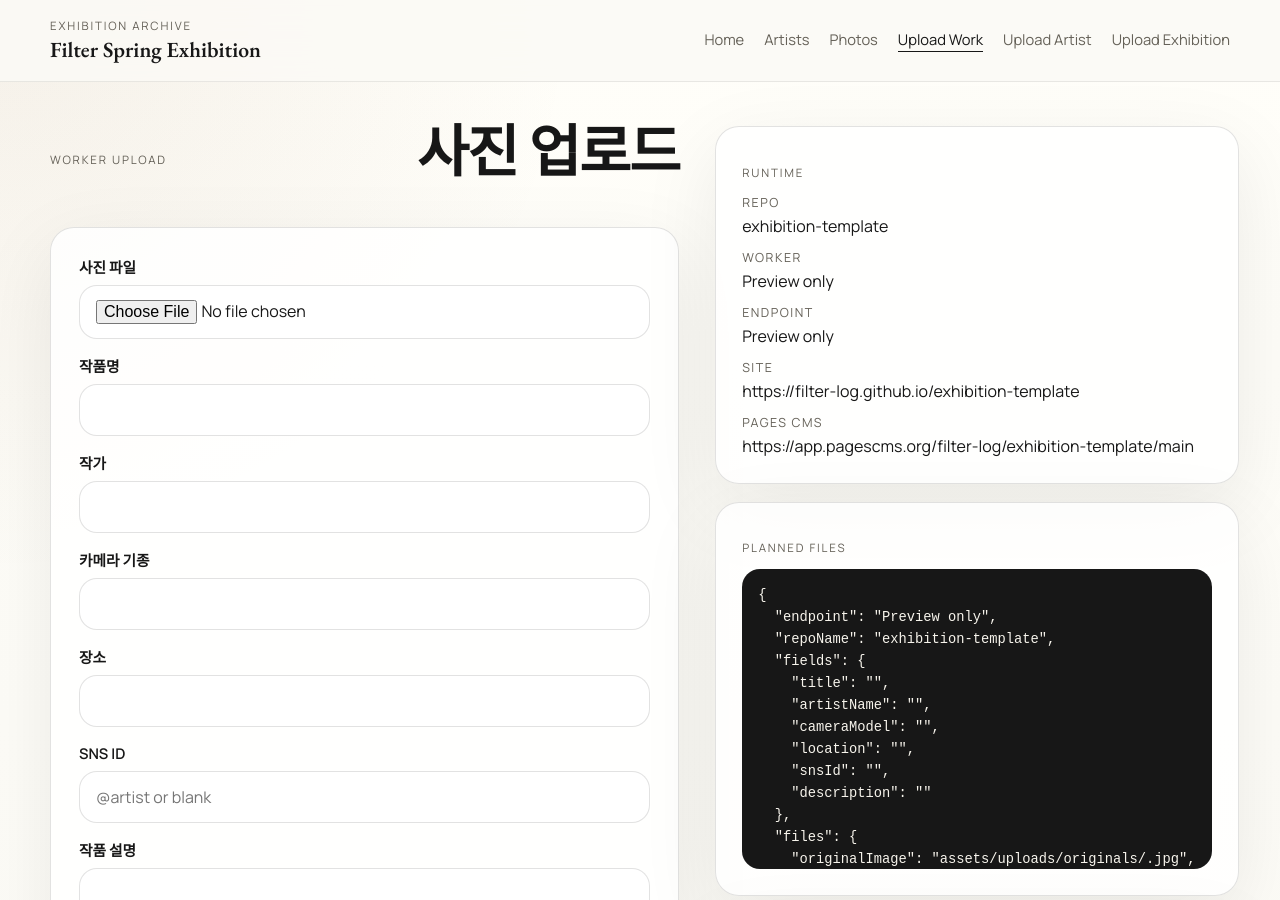
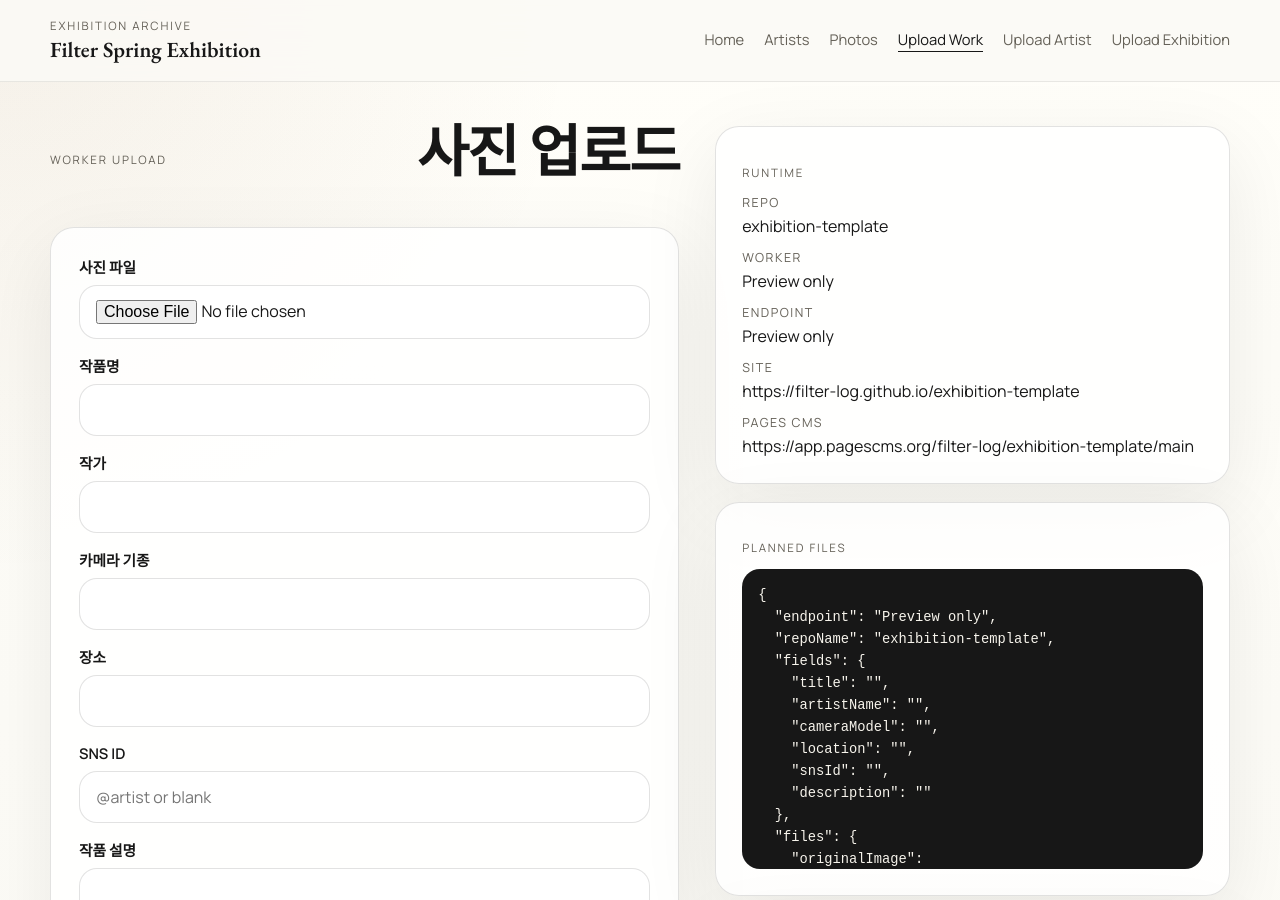
Before and after one commit to filter-log/exhibition-template, a Jekyll site: the page built from upload/artwork/index.html, in a window 1280 px wide and 900 px high. Built offline with Jekyll 4.4.1, drawn with Linux system fonts in a browser that asks for light colours.

Commit message:
Prevent mobile upload overflow

```diff
--- a/assets/css/site.css
+++ b/assets/css/site.css
@@ -295,6 +295,7 @@ textarea {
 .upload-column {
   display: grid;
   gap: 20px;
+  min-width: 0;
 }
 
 .upload-form {
@@ -352,6 +353,7 @@ textarea {
 .upload-panel {
   display: grid;
   gap: 18px;
+  min-width: 0;
 }
 
 .runtime-list {
@@ -385,6 +387,10 @@ textarea {
   color: #f7f4ec;
   overflow: auto;
   max-height: 300px;
+  max-width: 100%;
+  white-space: pre-wrap;
+  overflow-wrap: anywhere;
+  word-break: break-word;
   font-size: 0.86rem;
   line-height: 1.6;
 }
@@ -532,6 +538,11 @@ textarea {
     padding: 20px;
   }
 
+  .runtime-card,
+  .upload-form {
+    min-width: 0;
+  }
+
   .hero-title,
   .page-header h1,
   .detail-title,
```
